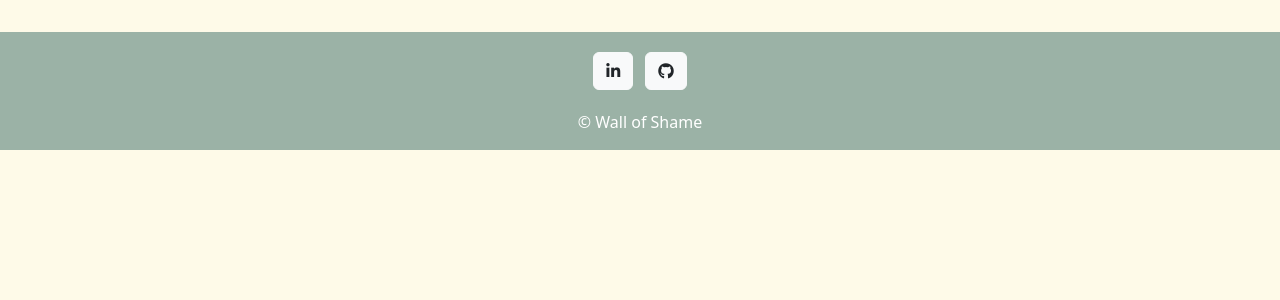
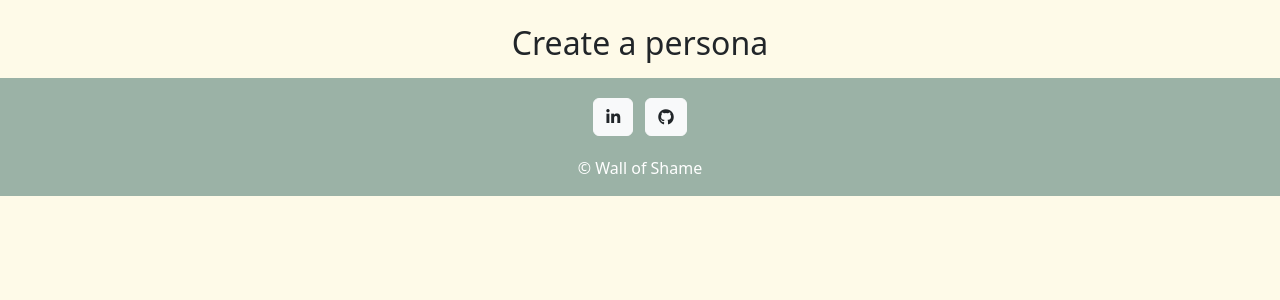
Before and after one commit to bakrydiarra/Wall_of-Shame, a Django app: template templates/create_persona.html in a window 1280 px wide. Shown: the part 56-356 px from the top of the page. Run offline with Django 3.2, Linux system fonts and the light colour scheme; the template is opened without the code that fills it, so the values that code supplies are empty; parts of the project's set-up code (start-up, migrations or seed data) failed here and were passed over; some libraries are stand-ins or nearby versions.

Commit message:
Add: url path create_persona. Update: create_persona.html

```diff
--- a/placard/urls.py
+++ b/placard/urls.py
@@ -6,4 +6,5 @@ urlpatterns = [
     path('', views.PersonaList.as_view(), name='home'),
     path('persona_detail/<slug:slug>/', views.PersonaDetail.as_view(), name='persona_detail'),
     path('like/<slug:slug>', views.PersonaLike.as_view(), name='persona_like'),
+    path('create_persona/', CreatePersonaView.as_view(), name='create_persona'),
 ]
--- a/templates/create_persona.html
+++ b/templates/create_persona.html
@@ -7,7 +7,7 @@ Create a Persona
 {% block content %}
 
 <div class="container p-2">
-    <h2 class="text-center mt-3"></h2>
+    <h2 class="text-center mt-3">Create a persona</h2>
     <div class="form-group">
         <form method="post" enctype="multipart/form-data">
 
```
